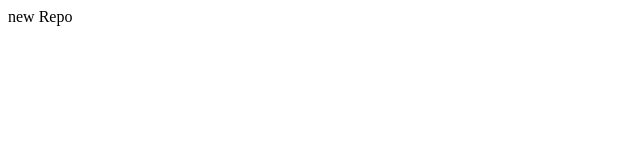
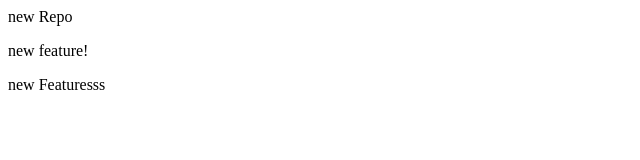
Before and after one commit to dikshika2901/localrepo, a plain HTML site: page index.html in a window 1280 px wide. Shown: the whole page, without its empty margins (0-640 px from the left). Drawn offline with Linux system fonts and the light colour scheme.

Commit message:
add new feature

```diff
--- a/index.html
+++ b/index.html
@@ -1 +1,4 @@
+
 <p>new Repo</p>
+<p>new feature!</p>
+<p>new Featuresss</p>
```
